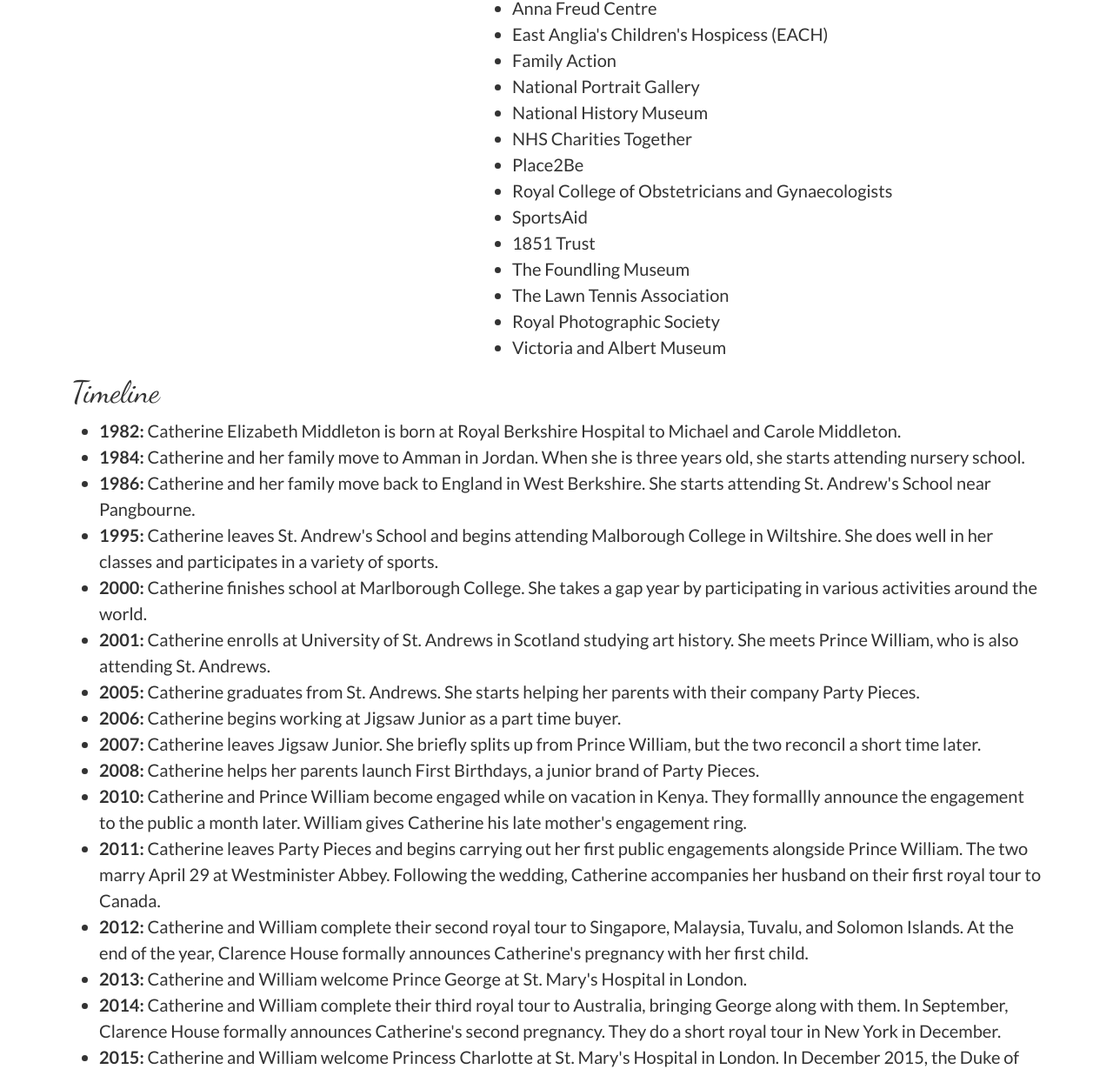
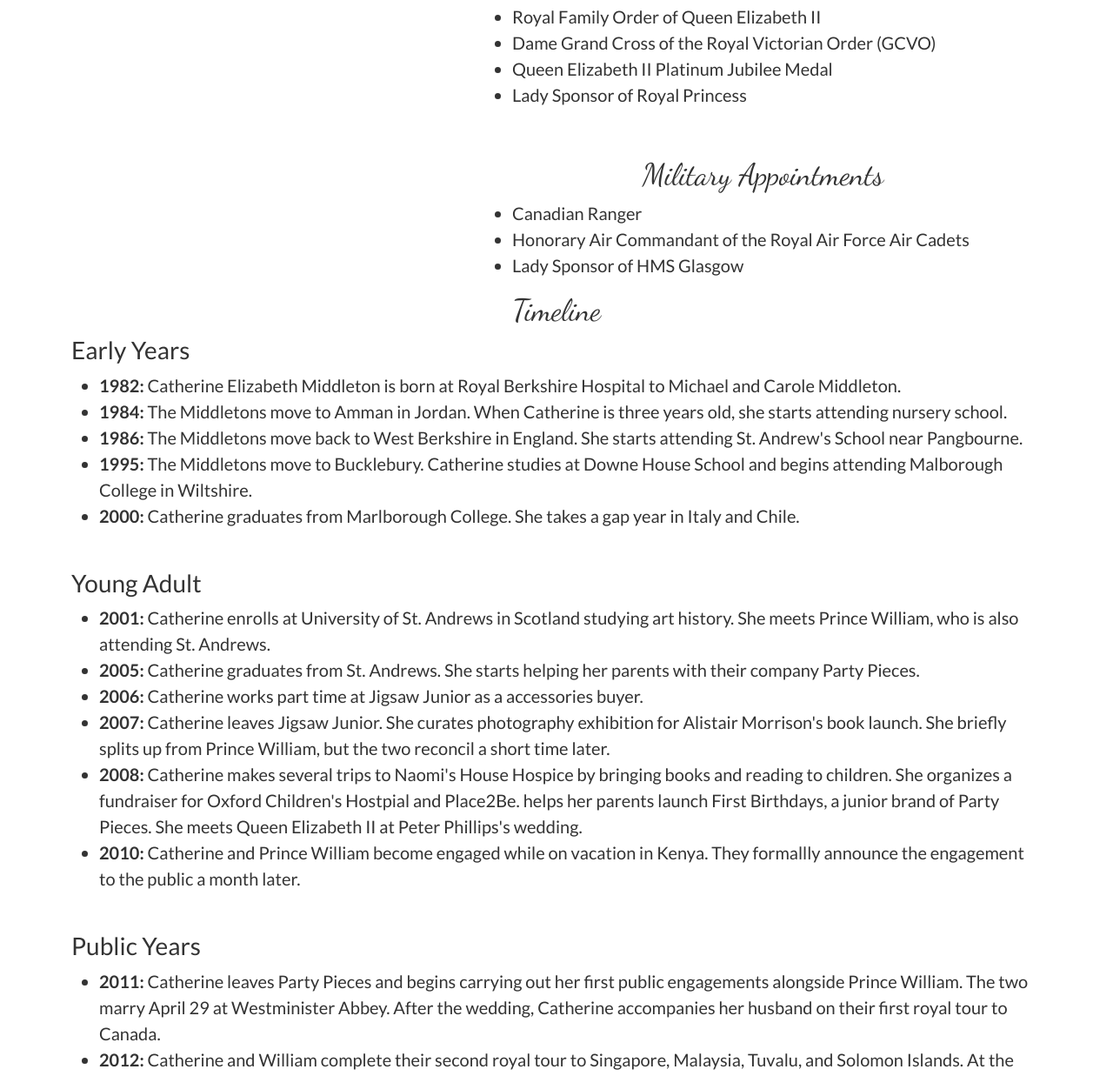
Before and after one commit to BritishPandaChick/tribute-page, a plain HTML site: page index.html in a window 1280 px wide. Shown: the part 712-1949 px from the top of the page at 87% size. Drawn offline with nearby package versions, Linux system fonts and the light colour scheme.

Commit message:
Change patronages section to honours. Start fixing timeline lists

```diff
--- a/css/style.css
+++ b/css/style.css
@@ -43,6 +43,10 @@ header h3 {
     font-size: 16px;
 }
 
+#honors {
+    padding: 40px 0;
+}
+
 /* == Footer == */
 footer {
     background-color: #161e4c;
--- a/index.html
+++ b/index.html
@@ -48,26 +48,24 @@
                 <p><a id="tribute-link" target="_blank" href="https://www.royal.uk/the-duchess-of-cambridge">The Duchess of Cambridge bio</a></p>
               </section>
 
-              <section id="patronages">
-                <h2 class="text-center">Current Patronages</h2>
+              <section id="honors">
+                <h2 class="text-center">Honours</h2>
                 <ul>
-                  <li>The Royal Foundation</li>
-                  <li>Action for Children</li>
-                  <li>All England Lawn Tennis and Croquet Club</li>
-                  <li>Anna Freud Centre</li>
-                  <li>East Anglia's Children's Hospicess (EACH)</li>
-                  <li>Family Action</li>
-                  <li>National Portrait Gallery</li>
-                  <li>National History Museum</li>
-                  <li>NHS Charities Together</li>
-                  <li>Place2Be</li>
-                  <li>Royal College of Obstetricians and Gynaecologists</li>
-                  <li>SportsAid</li>
-                  <li>1851 Trust</li>
-                  <li>The Foundling Museum</li>
-                  <li>The Lawn Tennis Association</li>
-                  <li>Royal Photographic Society</li>
-                  <li>Victoria and Albert Museum</li>
+                  <li>Queen Elizabeth II Diamond Jubilee Medal</li>
+                  <li>Tuvalu Order of Merit</li>
+                  <li>Royal Family Order of Queen Elizabeth II</li>
+                  <li>Dame Grand Cross of the Royal Victorian Order (GCVO)</li>
+                  <li>Queen Elizabeth II Platinum Jubilee Medal</li>
+                  <li>Lady Sponsor of Royal Princess</li>
+                </ul>
+              </section>
+
+              <section id="military">
+                <h2 class="text-center">Military Appointments</h2>
+                <ul>
+                  <li>Canadian Ranger</li>
+                  <li>Honorary Air Commandant of the Royal Air Force Air Cadets</li>
+                  <li>Lady Sponsor of HMS Glasgow</li>
                 </ul>
               </section>
             </div>
@@ -75,23 +73,34 @@
 
           <section id="timeline">
             <div class="col-12">
-              <h2>Timeline</h2>
+              <h2 class="text-center">Timeline</h2>
+              <h3>Early Years</h3>
               <ul>
                 <li><strong>1982:</strong> Catherine Elizabeth Middleton is born at Royal Berkshire Hospital to Michael and Carole Middleton.</li>
-                <li><strong>1984:</strong> Catherine and her family move to Amman in Jordan. When she is three years old, she starts attending nursery school.</li>
-                <li><strong>1986:</strong> Catherine and her family move back to England in West Berkshire. She starts attending St. Andrew's School near Pangbourne.</li>
-                <li><strong>1995:</strong> Catherine leaves St. Andrew's School and begins attending Malborough College in Wiltshire. She does well in her classes and participates in a variety of sports.</li>
-                <li><strong>2000:</strong> Catherine finishes school at Marlborough College. She takes a gap year by participating in various activities around the world.</li>
+                <li><strong>1984:</strong> The Middletons move to Amman in Jordan. When Catherine is three years old, she starts attending nursery school.</li>
+                <li><strong>1986:</strong> The Middletons move back to West Berkshire in England. She starts attending St. Andrew's School near Pangbourne.</li>
+                <li><strong>1995:</strong> The Middletons move to Bucklebury. Catherine studies at Downe House School and begins attending Malborough College in Wiltshire.</li>
+                <li><strong>2000:</strong> Catherine graduates from Marlborough College. She takes a gap year in Italy and Chile.</li>
+              </ul>
+              <br>
+
+              <h3>Young Adult</h3>
+                <ul>
                 <li><strong>2001:</strong> Catherine enrolls at University of St. Andrews in Scotland studying art history. She meets Prince William, who is also attending St. Andrews.</li>
                 <li><strong>2005:</strong> Catherine graduates from St. Andrews. She starts helping her parents with their company Party Pieces.</li>
-                <li><strong>2006:</strong> Catherine begins working at Jigsaw Junior as a part time buyer.</li>
-                <li><strong>2007:</strong> Catherine leaves Jigsaw Junior. She briefly splits up from Prince William, but the two reconcil a short time later.</li>
-                <li><strong>2008:</strong> Catherine helps her parents launch First Birthdays, a junior brand of Party Pieces.</li>
-                <li><strong>2010:</strong> Catherine and Prince William become engaged while on vacation in Kenya. They formallly announce the engagement to the public a month later. William gives Catherine his late mother's engagement ring.</li>
-                <li><strong>2011:</strong> Catherine leaves Party Pieces and begins carrying out her first public engagements alongside Prince William. The two marry April 29 at Westminister Abbey. Following the wedding, Catherine accompanies her husband on their first royal tour to Canada.</li>
-                <li><strong>2012:</strong> Catherine and William complete their second royal tour to Singapore, Malaysia, Tuvalu, and Solomon Islands. At the end of the year, Clarence House formally announces Catherine's pregnancy with her first child.</li>
-                <li><strong>2013:</strong> Catherine and William welcome Prince George at St. Mary's Hospital in London.</li>
-                <li><strong>2014:</strong> Catherine and William complete their third royal tour to Australia, bringing George along with them. In September, Clarence House formally announces Catherine's second pregnancy. They do a short royal tour in New York in December.</li>
+                <li><strong>2006:</strong> Catherine works part time at Jigsaw Junior as a accessories buyer.</li>
+                <li><strong>2007:</strong> Catherine leaves Jigsaw Junior. She curates photography exhibition for Alistair Morrison's book launch. She briefly splits up from Prince William, but the two reconcil a short time later.</li>
+                <li><strong>2008:</strong> Catherine makes several trips to Naomi's House Hospice by bringing books and reading to children. She organizes a fundraiser for Oxford Children's Hostpial and Place2Be. helps her parents launch First Birthdays, a junior brand of Party Pieces. She meets Queen Elizabeth II at Peter Phillips's wedding.</li>
+                <li><strong>2010:</strong> Catherine and Prince William become engaged while on vacation in Kenya. They formallly announce the engagement to the public a month later.</li>
+              </ul>
+              <br>
+
+              <h3>Public Years</h3>
+              <ul>
+                <li><strong>2011:</strong> Catherine leaves Party Pieces and begins carrying out her first public engagements alongside Prince William. The two marry April 29 at Westminister Abbey. After the wedding, Catherine accompanies her husband on their first royal tour to Canada.</li>
+                <li><strong>2012:</strong> Catherine and William complete their second royal tour to Singapore, Malaysia, Tuvalu, and Solomon Islands. At the end of the year, Clarence House formally announces Catherine's pregnancy to the public.</li>
+                <li><strong>2013:</strong> Catherine gives birth to Prince George at St. Mary's Hospital in London in July.</li>
+                <li><strong>2014:</strong> Catherine and William complete their third royal tour to Australia, bringing George along with them. In September, Clarence House formally announces Catherine's second pregnancy. In December, Catherine and William do a short royal tour in New York in December.</li>
                 <li><strong>2015:</strong> Catherine and William welcome Princess Charlotte at St. Mary's Hospital in London. In December 2015, the Duke of Edinburgh formally hands over patronage of RAF Cadets to Catherine.</li>
                 <li><strong>2016:</strong> Catherine serves as a guest editor for Huffington Post UK in February to launch Young Minds Matter initiative. In April, she and Prince William complete their fourth royal tour to India and Bhutan.</li>
                 <li><strong>2017:</strong> Catherine completes her first solo trip to Luxembourg City in May. In July, she and Prince William complete their fifth royal tour to Poland and Germany. Clarence House formally announces Catherine's third pregnancy in September.</li>
```
